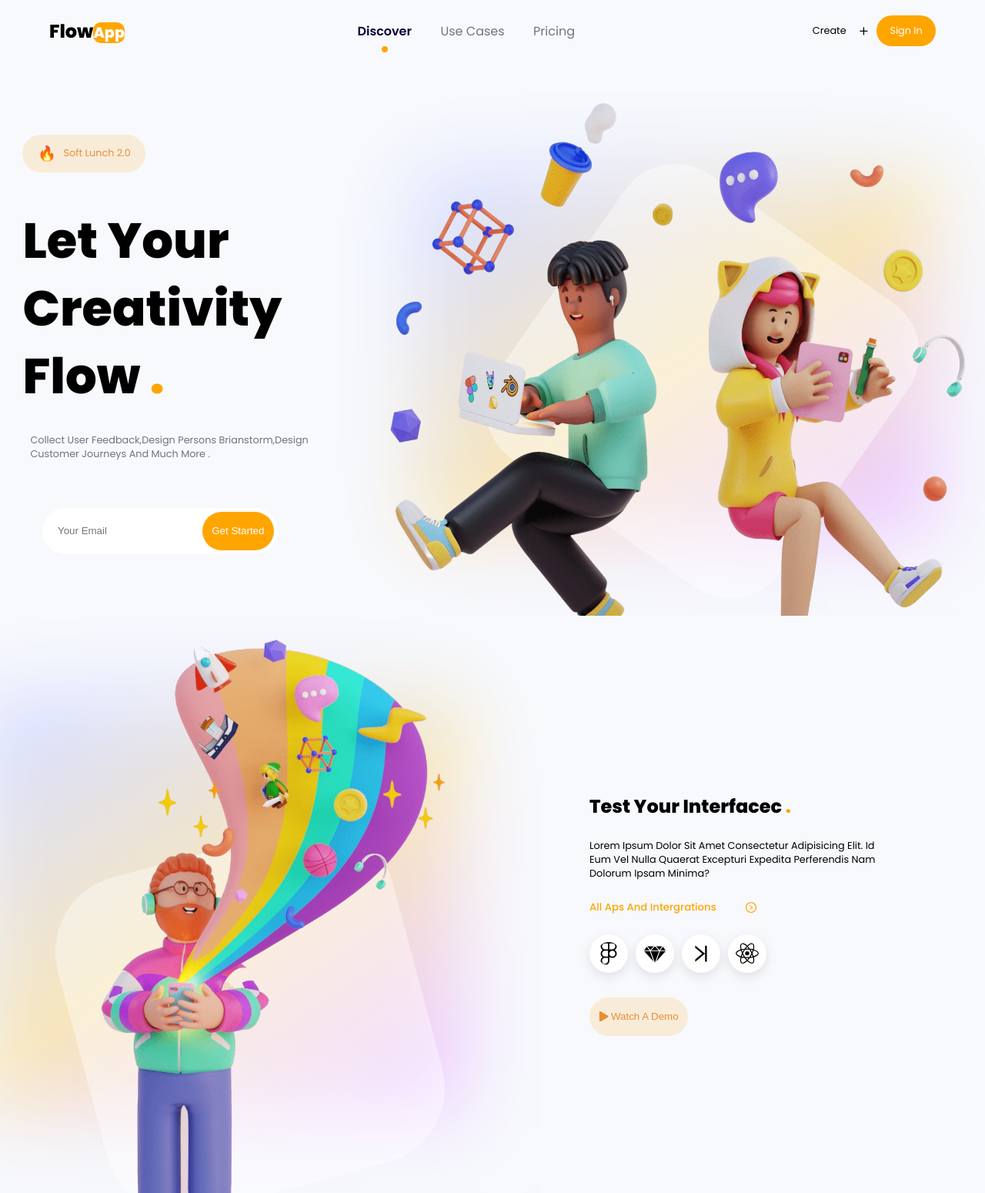
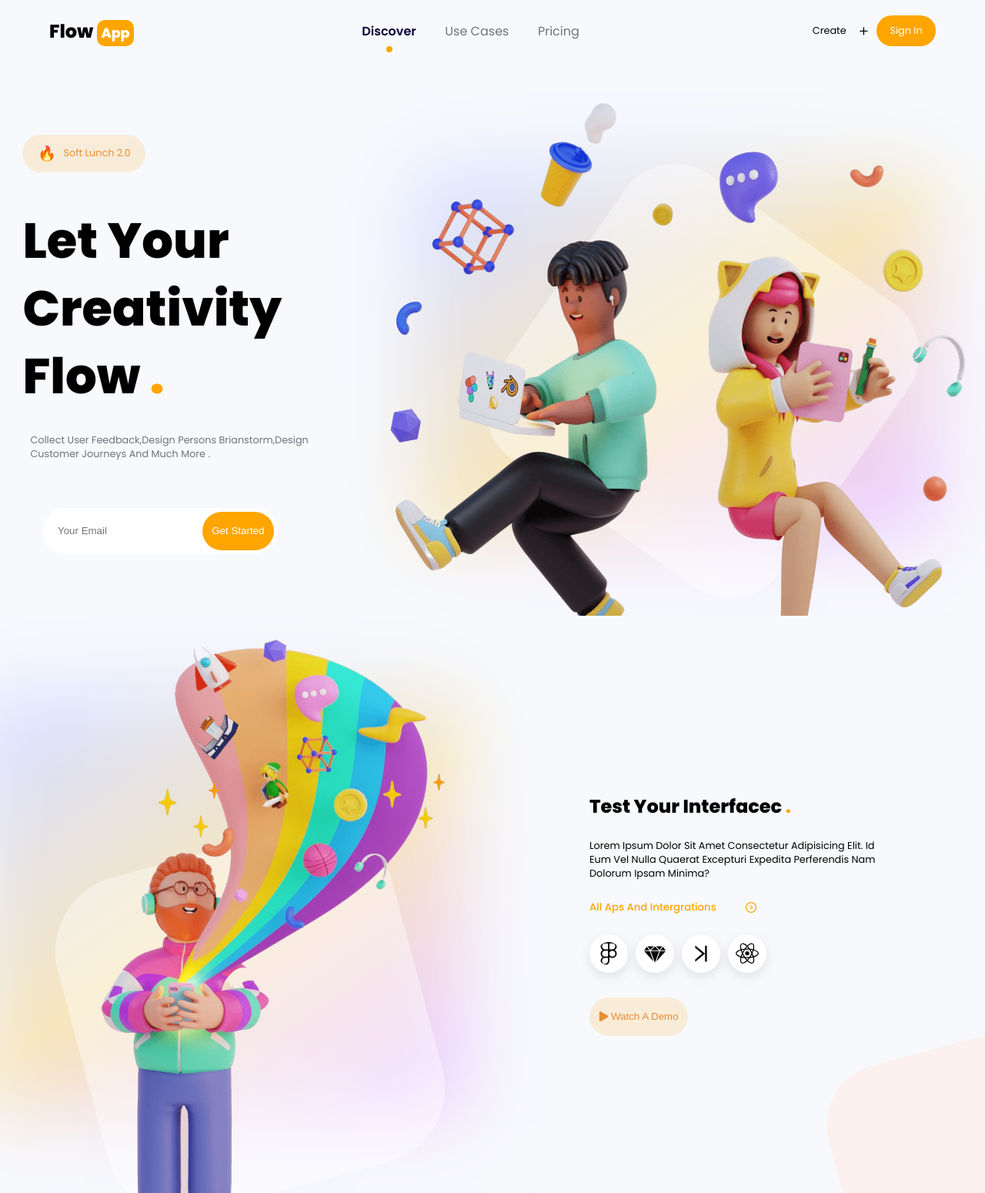
Before and after one commit to eisa-rezaei/Flow-App-Landing, a Next.js app: page / in a window 1280 px wide. Shown: the top 1550 px of the page at 77% size. Built offline with nearby package versions, Linux system fonts and the light colour scheme.

Commit message:
some styling

```diff
--- a/components/Layout.js
+++ b/components/Layout.js
@@ -6,7 +6,7 @@ const Layout = ({ children }) => {
   return (
     <>
       <Head>
-        <title>flow app landing</title>
+        <title>Flow app landing</title>
         <link rel="preconnect" href="https://fonts.googleapis.com" />
         <link rel="preconnect" href="https://fonts.gstatic.com" />
         <link
--- a/components/homePage/HomePage.js
+++ b/components/homePage/HomePage.js
@@ -12,6 +12,7 @@ import {
   StyledHomePageContentDetailTitle,
   StyledHomePageContentImage,
   StyledHomePageSecoundPartApps,
+  StyledHomePageSecoundPartBg,
   StyledHomePageSecoundPartButton,
   StyledHomePageSecoundPartImage,
 } from "./HomePageStyle";
@@ -72,6 +73,7 @@ const HomePage = () => {
               <FaPlay />
               watch a demo
             </StyledHomePageSecoundPartButton>
+            <StyledHomePageSecoundPartBg />
           </StyledHomePageSecoundPartApps>
         </StyledHomePageContentDetail>
       </StyledHomePageContent>
--- a/components/homePage/HomePageStyle.js
+++ b/components/homePage/HomePageStyle.js
@@ -13,6 +13,7 @@ export const StyledHomePageContent = styled.article`
   display: flex;
   flex-direction: row;
   align-items: center;
+  overflow: hidden;
 `;
 export const StyledHomePageContentDetail = styled.div`
   width: 35%;
@@ -150,6 +151,7 @@ export const StyledHomePageSecoundPartApps = styled.div`
   display: flex;
   flex-direction: column;
   align-items: left;
+  position: relative;
   & h5 {
     width: 17vw;
     color: orange;
@@ -188,3 +190,13 @@ export const StyledHomePageSecoundPartButton = styled.button`
   justify-content: space-evenly;
   cursor: pointer;
 `;
+export const StyledHomePageSecoundPartBg = styled.span`
+  width: 300px;
+  height: 300px;
+  bottom: -340px;
+  right: -240px;
+  transform: rotate(-15deg);
+  border-radius: 80px;
+  position: absolute;
+  background-color: #fdf1f0;
+`;
--- a/components/navBar/NavBar.js
+++ b/components/navBar/NavBar.js
@@ -25,7 +25,9 @@ const NavBar = () => {
             color: "#fff",
             backgroundColor: "orange",
             borderRadius: "10px",
-            fontSize: "1.2rem",
+            fontSize: "1.1rem",
+            marginLeft: "5px",
+            padding: "5px",
           }}
         >
           App
--- a/components/pricing/Pricing.js
+++ b/components/pricing/Pricing.js
@@ -1,5 +1,5 @@
 const Pricing = () => {
-  return <div>Pricing page in under development...</div>;
+  return <h1>Pricing page in under development...</h1>;
 };
 
 export default Pricing;
--- a/components/useCases/UseCases.js
+++ b/components/useCases/UseCases.js
@@ -1,5 +1,5 @@
 const UseCases = () => {
-  return <div>Usecases page in under development...</div>;
+  return <h1>Usecases page in under development...</h1>;
 };
 
 export default UseCases;
--- a/pages/index.js
+++ b/pages/index.js
@@ -3,13 +3,10 @@ import { useRouter } from "next/dist/client/router";
 const HomePage = dynamic(() => import("../components/homePage/HomePage"));
 const UseCases = dynamic(() => import("../components/useCases/UseCases"));
 const Pricing = dynamic(() => import("../components/pricing/Pricing"));
-// import HomePage from "../components/homePage/HomePage";
-// import UseCases from "../components/usecases/UseCases";
-// import Pricing from "../components/pricing/Pricing";
 
 export default function Home() {
   const router = useRouter();
-  const page = router.query.pages || "home";
+  const page = router.query.page || "home";
   const whichPage = {
     home: HomePage,
     usecases: UseCases,
```
